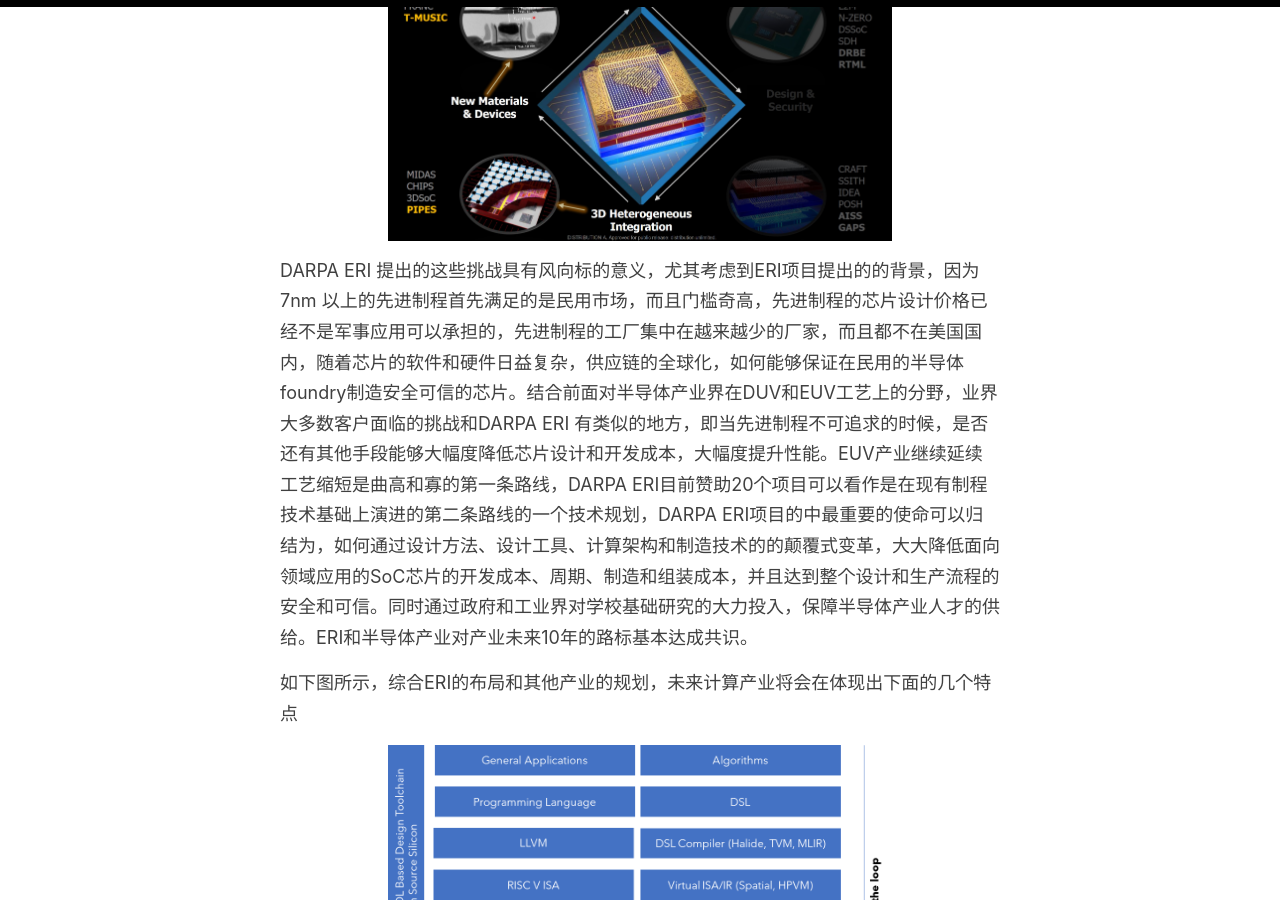
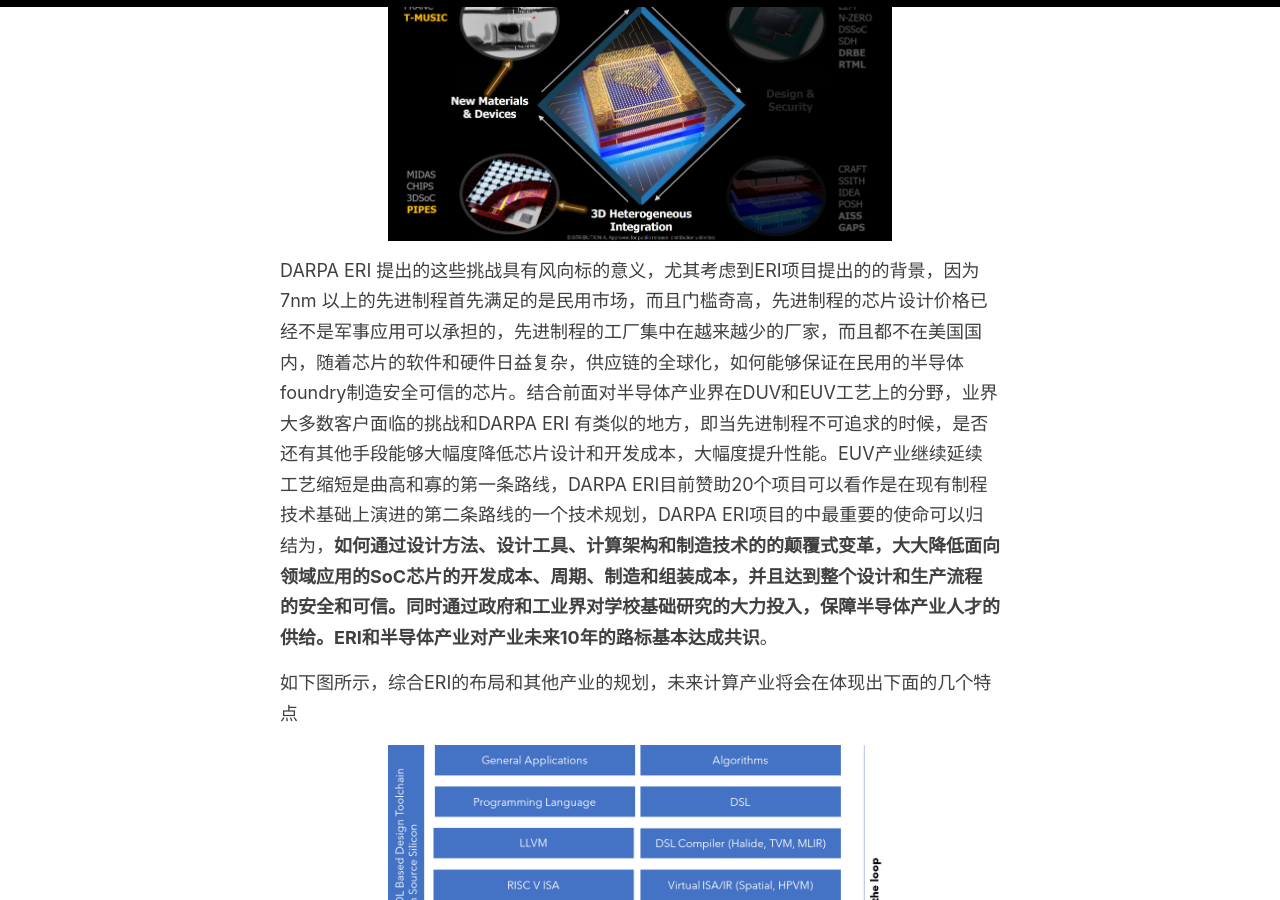
Before and after one commit to sbagga/mistyminds, a Jekyll site: the page built from _posts/2020-6-28-从ERI看半导体产业下一个10年的发展趋势.md, in a window 1280 px wide and 900 px high, scrolled down 3168 px. Built offline with Jekyll 4.4.1, drawn with Linux system fonts in a browser that asks for light colours.

```diff
--- a/_posts/2020-6-28-从ERI看半导体产业下一个10年的发展趋势.md
+++ b/_posts/2020-6-28-从ERI看半导体产业下一个10年的发展趋势.md
@@ -36,7 +36,7 @@ IBS进一步指出，使用5nm的客户将需要支出5亿美金来开发制程
 ![DARPA ERI 范围](../images/eriscope.jpg)
 
 
-DARPA ERI 提出的这些挑战具有风向标的意义，尤其考虑到ERI项目提出的的背景，因为7nm 以上的先进制程首先满足的是民用市场，而且门槛奇高，先进制程的芯片设计价格已经不是军事应用可以承担的，先进制程的工厂集中在越来越少的厂家，而且都不在美国国内，随着芯片的软件和硬件日益复杂，供应链的全球化，如何能够保证在民用的半导体foundry制造安全可信的芯片。结合前面对半导体产业界在DUV和EUV工艺上的分野，业界大多数客户面临的挑战和DARPA ERI 有类似的地方，即当先进制程不可追求的时候，是否还有其他手段能够大幅度降低芯片设计和开发成本，大幅度提升性能。EUV产业继续延续工艺缩短是曲高和寡的第一条路线，DARPA ERI目前赞助20个项目可以看作是在现有制程技术基础上演进的第二条路线的一个技术规划，DARPA ERI项目的中最重要的使命可以归结为，如何通过设计方法、设计工具、计算架构和制造技术的的颠覆式变革，大大降低面向领域应用的SoC芯片的开发成本、周期、制造和组装成本，并且达到整个设计和生产流程的安全和可信。同时通过政府和工业界对学校基础研究的大力投入，保障半导体产业人才的供给。ERI和半导体产业对产业未来10年的路标基本达成共识。
+DARPA ERI 提出的这些挑战具有风向标的意义，尤其考虑到ERI项目提出的的背景，因为7nm 以上的先进制程首先满足的是民用市场，而且门槛奇高，先进制程的芯片设计价格已经不是军事应用可以承担的，先进制程的工厂集中在越来越少的厂家，而且都不在美国国内，随着芯片的软件和硬件日益复杂，供应链的全球化，如何能够保证在民用的半导体foundry制造安全可信的芯片。结合前面对半导体产业界在DUV和EUV工艺上的分野，业界大多数客户面临的挑战和DARPA ERI 有类似的地方，即当先进制程不可追求的时候，是否还有其他手段能够大幅度降低芯片设计和开发成本，大幅度提升性能。EUV产业继续延续工艺缩短是曲高和寡的第一条路线，DARPA ERI目前赞助20个项目可以看作是在现有制程技术基础上演进的第二条路线的一个技术规划，DARPA ERI项目的中最重要的使命可以归结为，**如何通过设计方法、设计工具、计算架构和制造技术的的颠覆式变革，大大降低面向领域应用的SoC芯片的开发成本、周期、制造和组装成本，并且达到整个设计和生产流程的安全和可信。同时通过政府和工业界对学校基础研究的大力投入，保障半导体产业人才的供给。ERI和半导体产业对产业未来10年的路标基本达成共识**。
 
 
 如下图所示，综合ERI的布局和其他产业的规划，未来计算产业将会在体现出下面的几个特点
```
